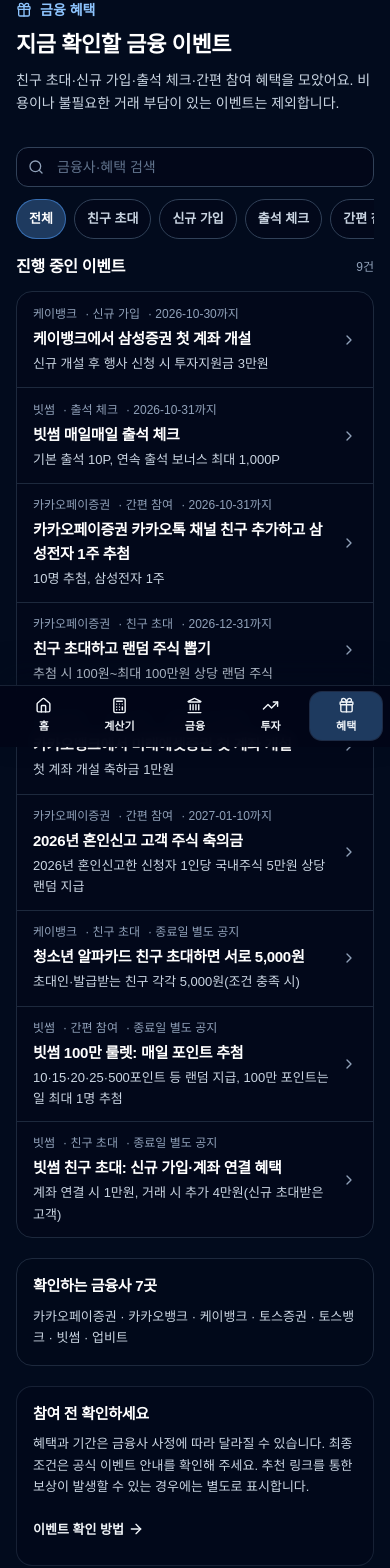
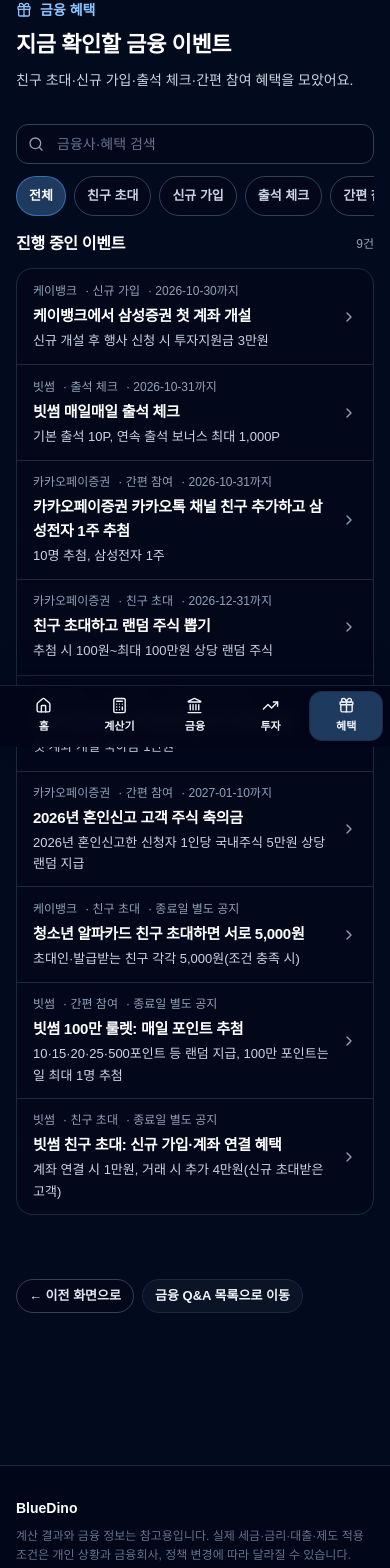
Before and after one commit to afternoonkim/bluedino, a Next.js app: page /finance/events in a window 390 px wide. Shown: the part 97-1665 px from the top of the page. Built offline with nearby package versions, Linux system fonts and the light colour scheme; no server answers.

Commit message:
style: remove redundant cards from mobile finance benefits hub

```diff
--- a/app/finance/events/page.tsx
+++ b/app/finance/events/page.tsx
@@ -1,31 +1,31 @@
 import type { Metadata } from "next";
-import Link from "next/link";
-import { ArrowRight, Gift } from "lucide-react";
-import { publishedEvents, targetCompanies } from "@/lib/finance/events";
+import { Gift } from "lucide-react";
+import { publishedEvents } from "@/lib/finance/events";
 import EventList from "@/components/finance/EventList";
+
 export const metadata: Metadata = {
  title: "금융 혜택·이벤트 | 은행·증권·가상자산 | BlueDino",
  description: "카카오뱅크·케이뱅크·토스·빗썸·업비트 등 7개 금융사의 공식 이벤트와 친구 초대 혜택을 확인하세요.",
  alternates: { canonical: "/finance/events" },
 };
 export const revalidate = 3600;
+
 export default function FinanceEventsPage() {
  const events = publishedEvents();
- return <main className="bd-page"><div className="bd-container mx-auto max-w-4xl space-y-5 pb-8">
-   <header className="space-y-2 py-3 md:py-6">
-     <div className="flex items-center gap-2 text-sm font-semibold text-blue-300"><Gift className="h-4 w-4" aria-hidden="true" /> 금융 혜택</div>
+ return (
+  <main className="bd-page">
+   <div className="bd-container mx-auto max-w-4xl space-y-5 pb-8">
+    <header className="space-y-2 py-3 md:py-6">
+     <div className="flex items-center gap-2 text-sm font-semibold text-blue-300">
+      <Gift className="h-4 w-4" aria-hidden="true" /> 금융 혜택
+     </div>
      <h1 className="text-[22px] font-bold tracking-tight text-white md:text-3xl">지금 확인할 금융 이벤트</h1>
-     <p className="max-w-2xl text-[14px] leading-6 text-slate-300">친구 초대·신규 가입·출석 체크·간편 참여 혜택을 모았어요. 비용이나 불필요한 거래 부담이 있는 이벤트는 제외합니다.</p>
-   </header>
-   <EventList events={events}/>
-   <section className="rounded-2xl border border-slate-800 bg-slate-950/40 px-4 py-4">
-     <h2 className="text-[15px] font-semibold text-white">확인하는 금융사 7곳</h2>
-     <p className="mt-2 text-[13px] leading-6 text-slate-300">{targetCompanies.join(" · ")}</p>
-   </section>
-   <section className="rounded-2xl border border-slate-800/80 bg-slate-950/40 px-4 py-4">
-     <h2 className="text-[15px] font-semibold text-white">참여 전 확인하세요</h2>
-     <p className="mt-2 text-[13px] leading-6 text-slate-300">혜택과 기간은 금융사 사정에 따라 달라질 수 있습니다. 최종 조건은 공식 이벤트 안내를 확인해 주세요. 추천 링크를 통한 보상이 발생할 수 있는 경우에는 별도로 표시합니다.</p>
-     <Link href="/finance/events/guide" className="mt-3 inline-flex min-h-10 items-center gap-1 text-[13px] font-semibold text-blue-200">이벤트 확인 방법 <ArrowRight className="h-4 w-4" /></Link>
-   </section>
- </div></main>;
+     <p className="max-w-2xl text-[14px] leading-6 text-slate-300">
+      친구 초대·신규 가입·출석 체크·간편 참여 혜택을 모았어요.
+     </p>
+    </header>
+    <EventList events={events} />
+   </div>
+  </main>
+ );
 }
```
